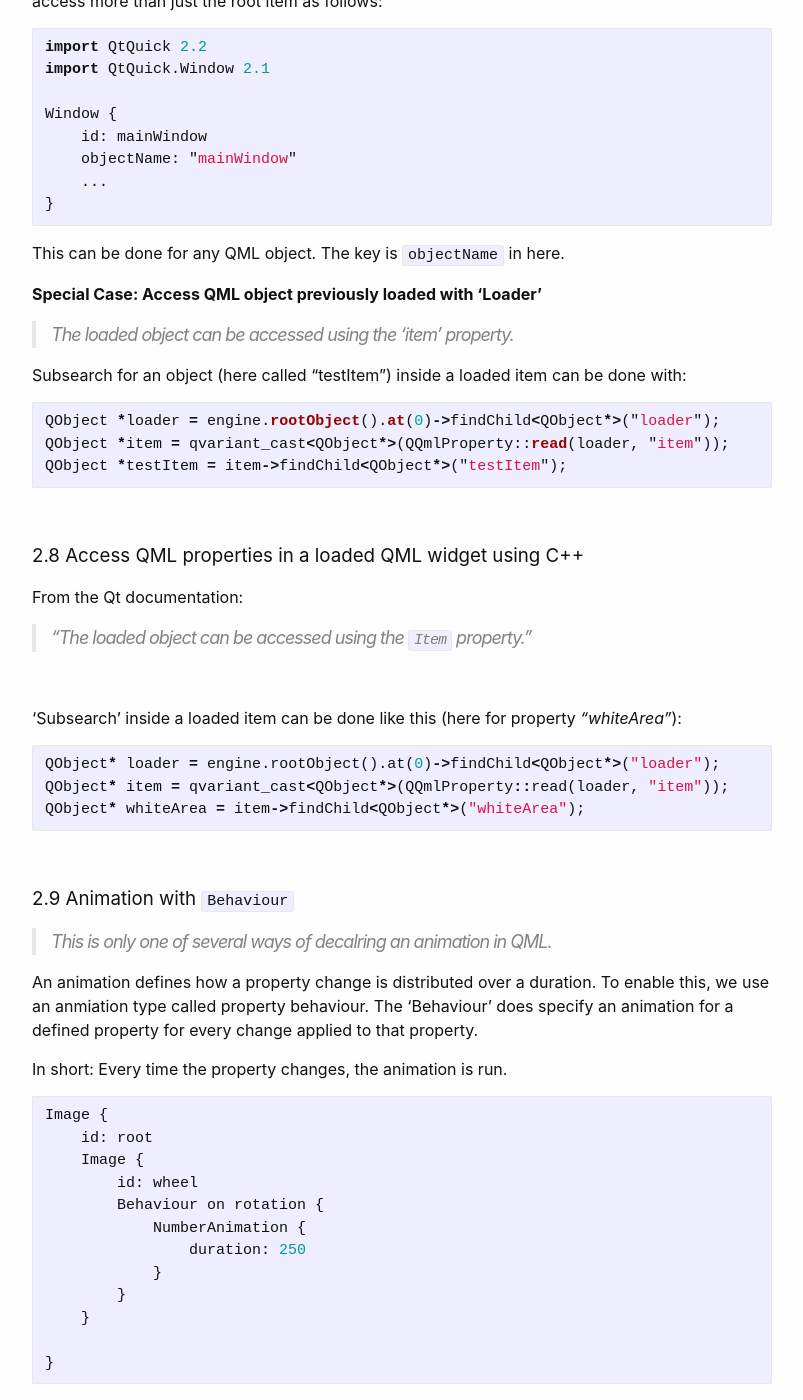
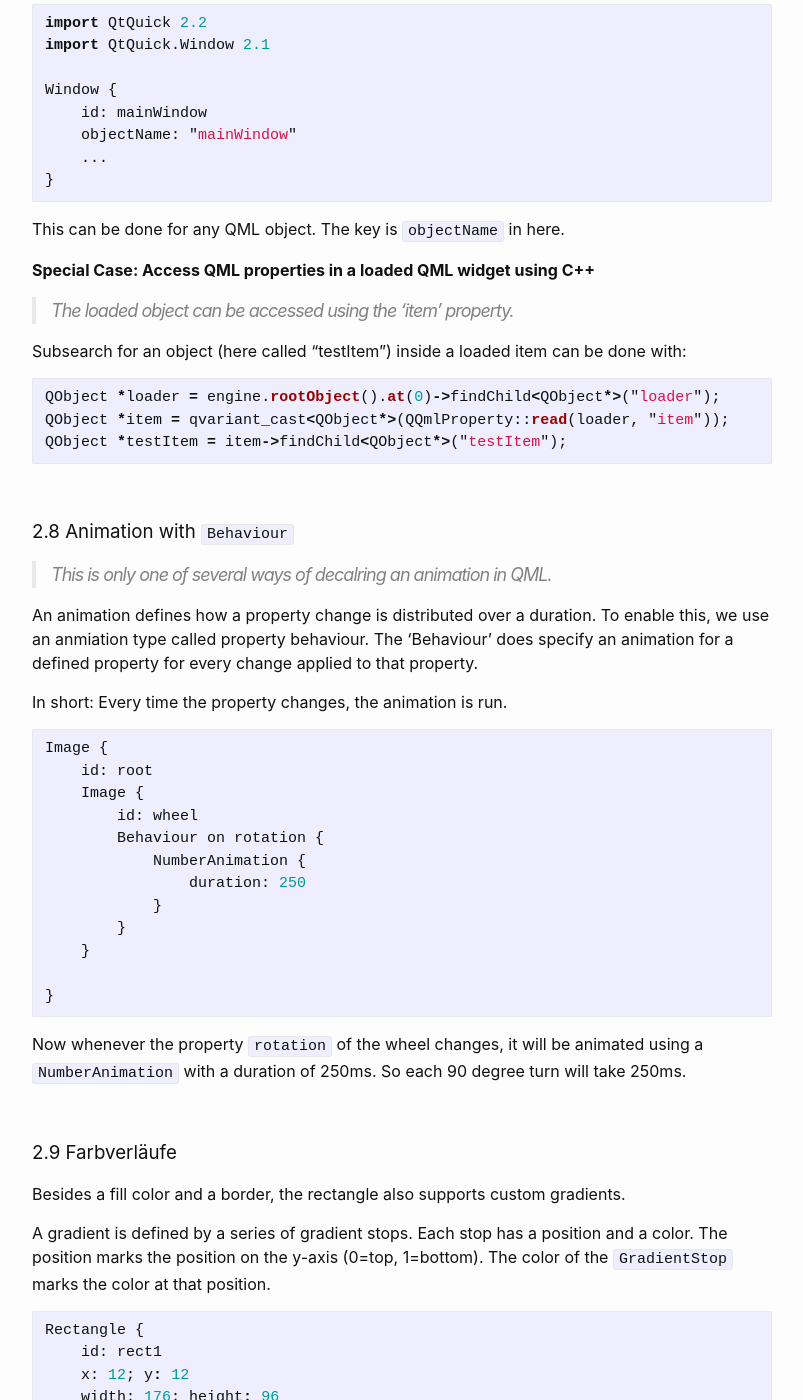
Before and after one commit to Hautaklyttn/progDocs, a Jekyll site: the page built from docs/articles/qt_qml.md, in a window 1280 px wide and 1400 px high, scrolled down 17227 px. Shown: the whole window, without its empty margins (238-1041 px from the left). Built offline with Jekyll 4.4.1, drawn with Linux system fonts in a browser that asks for light colours; some of the changed text lies outside the part shown.

Commit message:
Update qt_qml.md

````diff
--- a/docs/articles/qt_qml.md
+++ b/docs/articles/qt_qml.md
@@ -26,9 +26,8 @@ layout: default
 &nbsp;&nbsp;&nbsp;&nbsp;&nbsp; [<font size="-1">2.5 Dynamic QML element creation</font>](#ch2-5)
 &nbsp;&nbsp;&nbsp;&nbsp;&nbsp; [<font size="-1">2.6 Typecast in Qt</font>](#ch2-6)
 &nbsp;&nbsp;&nbsp;&nbsp;&nbsp; [<font size="-1">2.7 Access QML properties from C++</font>](#ch2-7)
-&nbsp;&nbsp;&nbsp;&nbsp;&nbsp; [<font size="-1">2.8 Access QML properties in a loaded QML widget using C++</font>](#ch2-8)
-&nbsp;&nbsp;&nbsp;&nbsp;&nbsp; [<font size="-1">2.9 Animation with `Behaviour`</font>](#ch2-9)
-&nbsp;&nbsp;&nbsp;&nbsp;&nbsp; [<font size="-1">2.10 Farbverläufe</font>](#ch2-10)
+&nbsp;&nbsp;&nbsp;&nbsp;&nbsp; [<font size="-1">2.8 Animation with `Behaviour`</font>](#ch2-8)
+&nbsp;&nbsp;&nbsp;&nbsp;&nbsp; [<font size="-1">2.9 Farbverläufe</font>](#ch2-9)
 
 ### 3. QML Elements
 &nbsp;&nbsp;&nbsp;&nbsp;&nbsp; [<font size="-1">3.1 `Repeater`</font>](#ch3-1)
@@ -660,7 +659,7 @@ Window {
 This can be done for any QML object. The key is `objectName` in here.
 &nbsp;
 
-**Special Case: Access QML object previously loaded with 'Loader'**
+**Special Case: Access QML properties in a loaded QML widget using C++**
 > The loaded object can be accessed using the 'item' property.
 
 Subsearch for an object (here called "testItem") inside a loaded item can be done with:
@@ -673,24 +672,7 @@ QObject *testItem = item->findChild<QObject*>("testItem");
 &nbsp;
 
 <a name="ch2-8"></a>
-### 2.8 Access QML properties in a loaded QML widget using C++
-
-From the Qt documentation:
->"The loaded object can be accessed using the `Item` property."
-
-&nbsp;
-
-'Subsearch' inside a loaded item can be done like this (here for property *"whiteArea"*):
-```c
-QObject* loader = engine.rootObject().at(0)->findChild<QObject*>("loader");
-QObject* item = qvariant_cast<QObject*>(QQmlProperty::read(loader, "item"));
-QObject* whiteArea = item->findChild<QObject*>("whiteArea");
-```
-
-&nbsp;
-
-<a name="ch2-9"></a>
-### 2.9 Animation with `Behaviour`
+### 2.8 Animation with `Behaviour`
 
 > This is only one of several ways of decalring an animation in QML.
 
@@ -717,8 +699,8 @@ Now whenever the property `rotation` of the wheel changes, it will be animated u
 
 &nbsp;
 
-<a name="ch2-10"></a>
-### 2.10 Farbverläufe
+<a name="ch2-9"></a>
+### 2.9 Farbverläufe
 
 Besides a fill color and a border, the rectangle also supports custom gradients.
 
````
